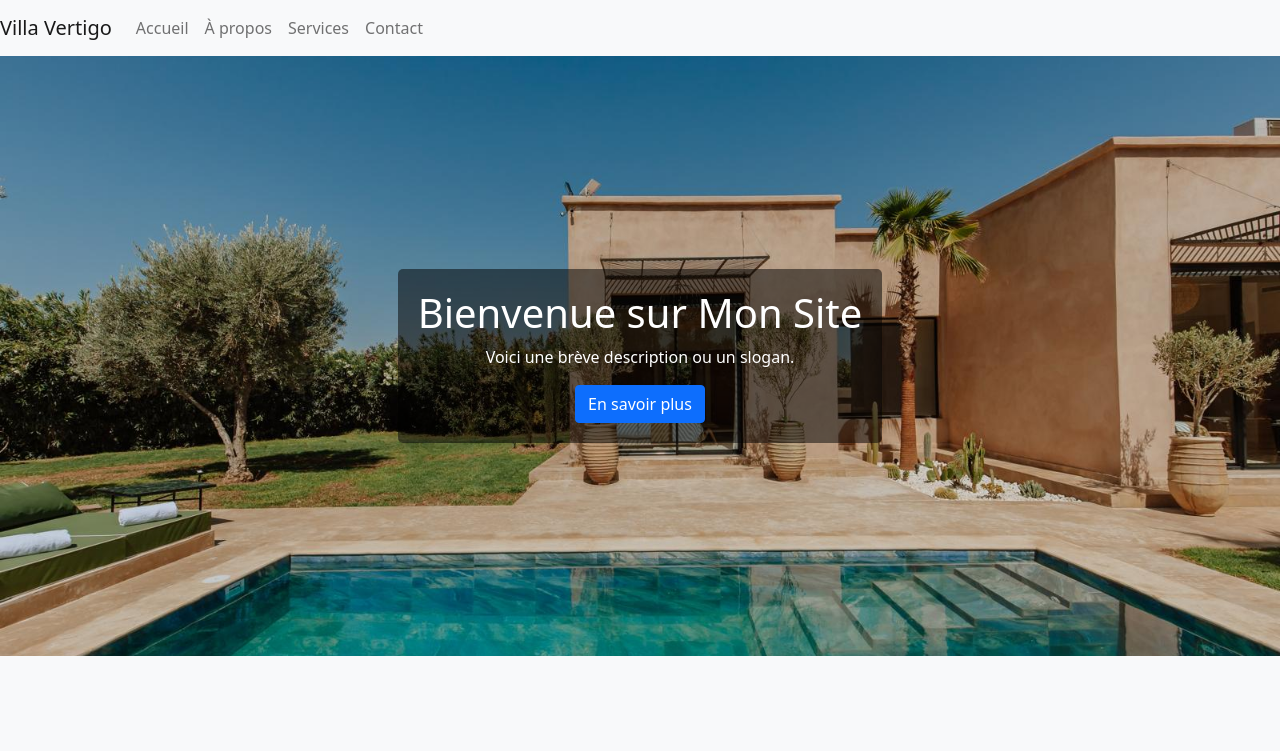
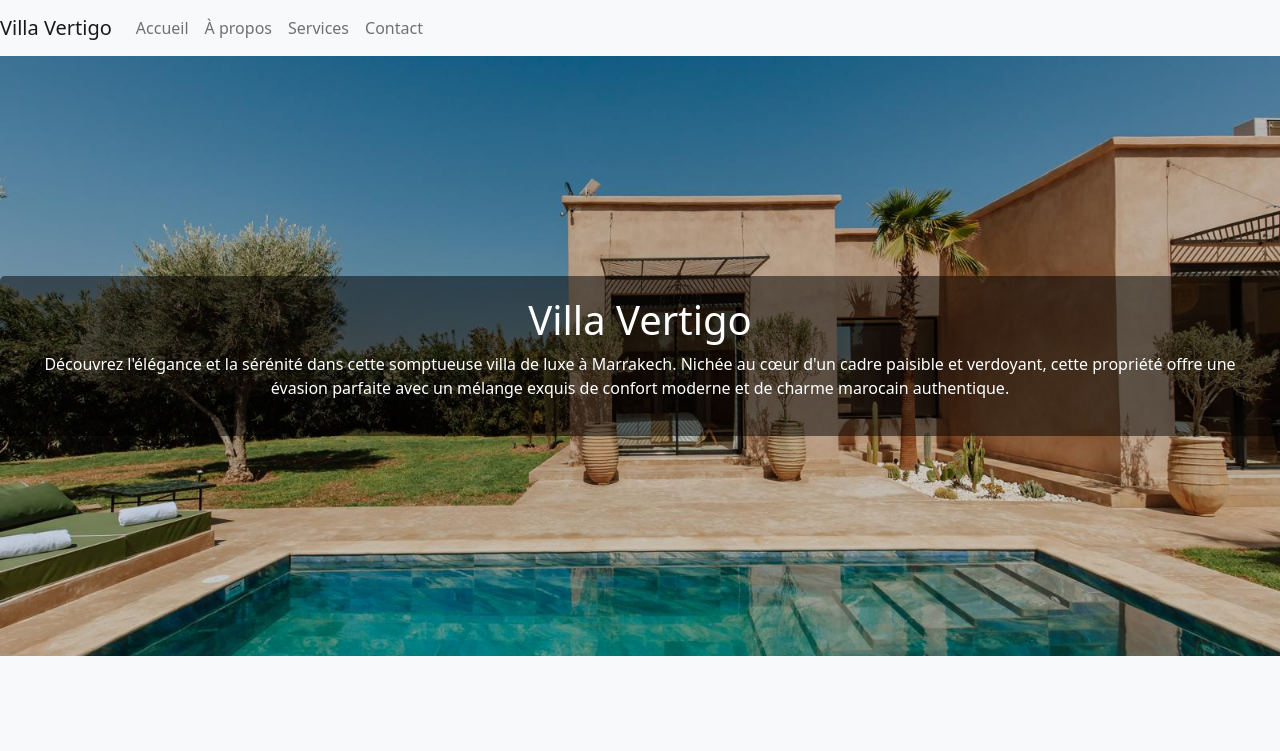
Before and after one commit to Imagine43/VillaVertigo, a plain HTML site: page index.html in a window 1280 px wide. Shown: the top 751 px of the page. Drawn offline with nearby package versions, Linux system fonts and the light colour scheme; a script that the page names is missing.

Commit message:
banniere changes

```diff
--- a/index.html
+++ b/index.html
@@ -65,9 +65,9 @@
 <!-- Bannière -->
 <header class="banner">
     <div class="banner-text">
-        <h1>Bienvenue sur Mon Site</h1>
-        <p>Voici une brève description ou un slogan.</p>
-        <a href="#" class="btn btn-primary">En savoir plus</a>
+        <h1>Villa Vertigo</h1>
+        <p>Découvrez l'élégance et la sérénité dans cette somptueuse villa de luxe à Marrakech. Nichée au cœur d'un cadre paisible et verdoyant, cette propriété offre une évasion parfaite avec un mélange exquis de confort moderne et de charme marocain authentique.</p>
+        <!-- <a href="#" class="btn btn-primary">En savoir plus</a> -->
     </div>
 </header>
 
```
